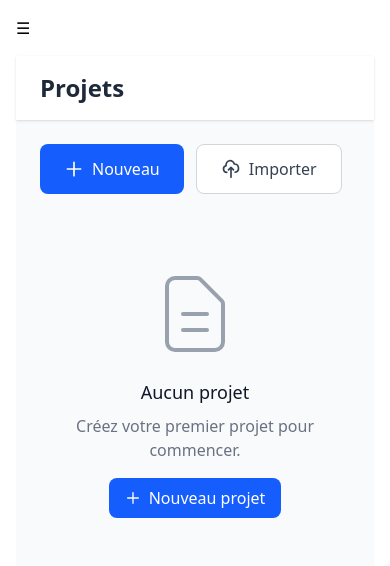
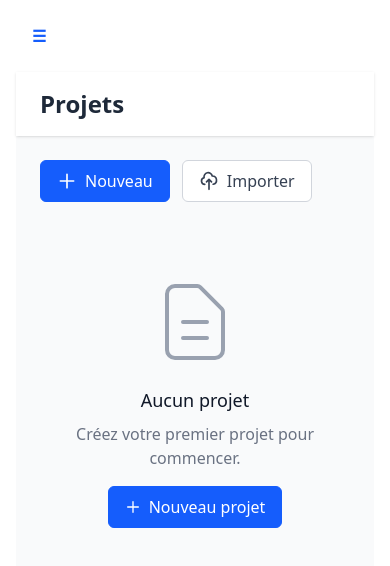
Before and after one commit to jlg-formation/memoire-technique, a React (Vite) app: page /projects in a window 390 px wide. Shown: the top 566 px of the page. Built offline with nearby package versions, Linux system fonts and the light colour scheme.

Commit message:
feat: implement reusable button components and update UI across various pages

```diff
--- a/src/App.tsx
+++ b/src/App.tsx
@@ -9,6 +9,7 @@ import Planning from "./pages/Planning";
 import Memoire from "./pages/Memoire";
 import Notation from "./pages/Notation";
 import Settings from "./pages/Settings";
+import { ButtonLink } from "./components/ui";
 
 function App() {
   const [sidebarOpen, setSidebarOpen] = useState(false);
@@ -24,13 +25,12 @@ function App() {
       )}
       <div className="flex-1">
         <div className="mx-auto max-w-screen-lg p-4">
-          <button
-            type="button"
+          <ButtonLink
             onClick={() => setSidebarOpen(true)}
-            className="mb-4 cursor-pointer md:hidden"
+            className="mb-4 md:hidden"
           >
             ☰
-          </button>
+          </ButtonLink>
           <Routes>
             <Route
               path="/"
--- /dev/null
+++ b/src/components/ui/Button.tsx
@@ -0,0 +1,26 @@
+import React from "react";
+
+interface ButtonProps extends React.ButtonHTMLAttributes<HTMLButtonElement> {
+  children: React.ReactNode;
+}
+
+export function Button({
+  children,
+  className = "",
+  disabled,
+  ...props
+}: ButtonProps) {
+  return (
+    <button
+      className={`rounded-md border border-gray-300 bg-white px-4 py-2 font-medium text-gray-700 transition-colors hover:border-gray-400 hover:bg-gray-50 focus:ring-2 focus:ring-blue-500 focus:ring-offset-2 focus:outline-none ${
+        disabled
+          ? "cursor-not-allowed border-gray-300 bg-gray-100 text-gray-400"
+          : "cursor-pointer"
+      } ${className}`}
+      disabled={disabled}
+      {...props}
+    >
+      {children}
+    </button>
+  );
+}
--- /dev/null
+++ b/src/components/ui/ButtonLink.tsx
@@ -0,0 +1,27 @@
+import React from "react";
+
+interface ButtonLinkProps
+  extends React.ButtonHTMLAttributes<HTMLButtonElement> {
+  children: React.ReactNode;
+}
+
+export function ButtonLink({
+  children,
+  className = "",
+  disabled,
+  ...props
+}: ButtonLinkProps) {
+  return (
+    <button
+      className={`bg-transparent px-4 py-2 font-semibold text-blue-600 transition-colors hover:text-blue-800 hover:underline focus:ring-2 focus:ring-blue-500 focus:ring-offset-2 focus:outline-none ${
+        disabled
+          ? "cursor-not-allowed text-gray-400 hover:no-underline"
+          : "cursor-pointer"
+      } ${className}`}
+      disabled={disabled}
+      {...props}
+    >
+      {children}
+    </button>
+  );
+}
--- /dev/null
+++ b/src/components/ui/ButtonPrimary.tsx
@@ -0,0 +1,27 @@
+import React from "react";
+
+interface ButtonPrimaryProps
+  extends React.ButtonHTMLAttributes<HTMLButtonElement> {
+  children: React.ReactNode;
+}
+
+export function ButtonPrimary({
+  children,
+  className = "",
+  disabled,
+  ...props
+}: ButtonPrimaryProps) {
+  return (
+    <button
+      className={`rounded-md border border-blue-600 bg-blue-600 px-4 py-2 font-medium text-white transition-colors hover:border-blue-700 hover:bg-blue-700 focus:ring-2 focus:ring-blue-500 focus:ring-offset-2 focus:outline-none ${
+        disabled
+          ? "cursor-not-allowed border-gray-400 bg-gray-400 text-gray-200"
+          : "cursor-pointer"
+      } ${className}`}
+      disabled={disabled}
+      {...props}
+    >
+      {children}
+    </button>
+  );
+}
--- /dev/null
+++ b/src/components/ui/index.ts
@@ -0,0 +1,3 @@
+export { ButtonPrimary } from "./ButtonPrimary";
+export { Button } from "./Button";
+export { ButtonLink } from "./ButtonLink";
--- a/src/pages/Memoire.tsx
+++ b/src/pages/Memoire.tsx
@@ -2,6 +2,7 @@ import { useState } from "react";
 import { useProjectStore } from "../store/useProjectStore";
 import { useOpenAIKeyStore } from "../store/useOpenAIKeyStore";
 import { generateMemoire } from "../lib/OpenAI";
+import { ButtonPrimary } from "../components/ui";
 
 function Memoire() {
   const { currentProject, updateCurrentProject } = useProjectStore();
@@ -33,13 +34,13 @@ function Memoire() {
 
   return (
     <div className="space-y-2 p-4">
-      <button
+      <ButtonPrimary
         type="button"
         onClick={handleGenerate}
-        className="cursor-pointer rounded bg-blue-500 px-4 py-2 text-white"
+        disabled={generating}
       >
         Générer mémoire par l&apos;IA
-      </button>
+      </ButtonPrimary>
       {generating && <div>Génération en cours...</div>}
       {currentProject.memoHtml ? (
         <div dangerouslySetInnerHTML={{ __html: currentProject.memoHtml }} />
--- a/src/pages/Missions.tsx
+++ b/src/pages/Missions.tsx
@@ -8,6 +8,7 @@ import type {
   ParticipatingCompany,
   MobilizedPerson,
 } from "../types/project";
+import { ButtonPrimary } from "../components/ui";
 
 function Missions() {
   const { currentProject, updateCurrentProject } = useProjectStore();
@@ -143,13 +144,14 @@ function Missions() {
   return (
     <div className="space-y-4 p-4">
       <h1 className="text-xl font-bold">Missions</h1>
-      <button
+      <ButtonPrimary
         type="button"
         onClick={handleEstimate}
-        className="cursor-pointer rounded bg-green-500 px-4 py-2 text-white"
+        disabled={estimating}
+        className="border-green-600 bg-green-600 hover:bg-green-700"
       >
         Estimer par IA
-      </button>
+      </ButtonPrimary>
       {estimating && <div>Estimation en cours...</div>}
       {missions.map((mission) => (
         <div key={mission} className="space-y-2 border p-2">
--- a/src/pages/ProjectCreate.tsx
+++ b/src/pages/ProjectCreate.tsx
@@ -4,6 +4,7 @@ import { useOpenAIKeyStore } from "../store/useOpenAIKeyStore";
 import { extractPdfText } from "../lib/pdf";
 import { extractDocxText } from "../lib/docx";
 import { extractConsultationInfo } from "../lib/OpenAI";
+import { ButtonPrimary, ButtonLink } from "../components/ui";
 
 interface ProjectCreateProps {
   onClose: () => void;
@@ -84,13 +85,10 @@ function ProjectCreate({ onClose }: ProjectCreateProps) {
     <div className="space-y-6 p-6">
       {/* Header */}
       <div className="flex items-center justify-between border-b pb-4">
-        <h1 className="text-2xl font-semibold text-gray-800">Nouveau projet</h1>
-        <button
-          onClick={onClose}
-          className="cursor-pointer rounded-lg p-2 text-gray-500 hover:bg-gray-100 hover:text-gray-700"
-        >
+        <div className="flex items-center gap-4">
+          <ButtonLink onClick={onClose} className="flex items-center gap-2">
             <svg
-            className="h-6 w-6"
+              className="h-5 w-5"
               fill="none"
               stroke="currentColor"
               viewBox="0 0 24 24"
@@ -99,10 +97,15 @@ function ProjectCreate({ onClose }: ProjectCreateProps) {
                 strokeLinecap="round"
                 strokeLinejoin="round"
                 strokeWidth={2}
-              d="M6 18L18 6M6 6l12 12"
+                d="M15 19l-7-7 7-7"
               />
             </svg>
-        </button>
+            Précédent
+          </ButtonLink>
+          <h1 className="text-2xl font-semibold text-gray-800">
+            Nouveau projet
+          </h1>
+        </div>
       </div>
 
       {/* RC Import Section */}
@@ -220,22 +223,14 @@ function ProjectCreate({ onClose }: ProjectCreateProps) {
           />
         </div>
 
-        <div className="flex gap-3 pt-4">
-          <button
-            type="button"
-            onClick={onClose}
-            disabled={processing}
-            className="flex-1 cursor-pointer rounded-md border border-gray-300 px-4 py-3 text-gray-700 hover:bg-gray-50 disabled:cursor-not-allowed disabled:bg-gray-100 disabled:text-gray-500"
-          >
-            Annuler
-          </button>
-          <button
+        <div className="flex justify-end pt-4">
+          <ButtonPrimary
             type="submit"
             disabled={processing}
-            className="flex-1 cursor-pointer rounded-md bg-blue-600 px-4 py-3 text-white hover:bg-blue-700 disabled:cursor-not-allowed disabled:bg-blue-400"
+            className="px-6 py-3"
           >
             Créer le projet
-          </button>
+          </ButtonPrimary>
         </div>
       </form>
     </div>
--- a/src/pages/Projects.tsx
+++ b/src/pages/Projects.tsx
@@ -8,6 +8,7 @@ import {
 import type { Project } from "../types/project";
 import ProjectCreate from "./ProjectCreate";
 import ProjectImport from "./ProjectImport";
+import { ButtonPrimary, Button, ButtonLink } from "../components/ui";
 
 function Projects() {
   const { projects, currentProject, deleteProject, setProject } =
@@ -48,9 +49,9 @@ function Projects() {
       <div className="p-6">
         {/* Action Buttons */}
         <div className="mb-6 flex flex-wrap gap-3">
-          <button
+          <ButtonPrimary
             onClick={() => setCurrentView("create")}
-            className="flex cursor-pointer items-center gap-2 rounded-lg bg-blue-600 px-6 py-3 text-white transition-colors hover:bg-blue-700"
+            className="flex items-center gap-2"
           >
             <svg
               className="h-5 w-5"
@@ -66,11 +67,11 @@ function Projects() {
               />
             </svg>
             Nouveau
-          </button>
+          </ButtonPrimary>
 
-          <button
+          <Button
             onClick={() => setCurrentView("import")}
-            className="flex cursor-pointer items-center gap-2 rounded-lg border border-gray-300 bg-white px-6 py-3 text-gray-700 transition-colors hover:bg-gray-50"
+            className="flex items-center gap-2"
           >
             <svg
               className="h-5 w-5"
@@ -86,15 +87,15 @@ function Projects() {
               />
             </svg>
             Importer
-          </button>
+          </Button>
 
           {/* Export buttons - visible only when a project is selected */}
           {currentProject && (
             <>
               <div className="mx-3 border-l border-gray-300"></div>
-              <button
+              <Button
                 onClick={() => handleExportJSON(currentProject)}
-                className="flex cursor-pointer items-center gap-2 rounded-lg bg-green-600 px-4 py-3 text-white transition-colors hover:bg-green-700"
+                className="flex items-center gap-2 border-green-600 bg-green-600 text-white hover:bg-green-700"
               >
                 <svg
                   className="h-5 w-5"
@@ -110,10 +111,10 @@ function Projects() {
                   />
                 </svg>
                 Export JSON
-              </button>
-              <button
+              </Button>
+              <Button
                 onClick={() => handleExportZIP(currentProject)}
-                className="flex cursor-pointer items-center gap-2 rounded-lg bg-green-600 px-4 py-3 text-white transition-colors hover:bg-green-700"
+                className="flex items-center gap-2 border-green-600 bg-green-600 text-white hover:bg-green-700"
               >
                 <svg
                   className="h-5 w-5"
@@ -129,7 +130,7 @@ function Projects() {
                   />
                 </svg>
                 Export ZIP
-              </button>
+              </Button>
             </>
           )}
         </div>
@@ -165,9 +166,9 @@ function Projects() {
             <p className="mb-4 text-gray-500">
               Créez votre premier projet pour commencer.
             </p>
-            <button
+            <ButtonPrimary
               onClick={() => setCurrentView("create")}
-              className="inline-flex cursor-pointer items-center gap-2 rounded-lg bg-blue-600 px-4 py-2 text-white hover:bg-blue-700"
+              className="inline-flex items-center gap-2"
             >
               <svg
                 className="h-4 w-4"
@@ -183,7 +184,7 @@ function Projects() {
                 />
               </svg>
               Nouveau projet
-            </button>
+            </ButtonPrimary>
           </div>
         ) : (
           <div className="grid gap-4 md:grid-cols-2 lg:grid-cols-3">
@@ -250,12 +251,12 @@ function Projects() {
                     Créé le{" "}
                     {new Date(project.creationDate).toLocaleDateString("fr-FR")}
                   </div>
-                  <button
+                  <ButtonLink
                     onClick={(e) => {
                       e.stopPropagation();
                       deleteProject(project.id);
                     }}
-                    className="cursor-pointer rounded p-1 text-red-500 hover:bg-red-50"
+                    className="rounded p-1 text-red-500 hover:bg-red-50"
                   >
                     <svg
                       className="h-4 w-4"
@@ -270,7 +271,7 @@ function Projects() {
                         d="M19 7l-.867 12.142A2 2 0 0116.138 21H7.862a2 2 0 01-1.995-1.858L5 7m5 4v6m4-6v6m1-10V4a1 1 0 00-1-1h-4a1 1 0 00-1 1v3M4 7h16"
                       />
                     </svg>
-                  </button>
+                  </ButtonLink>
                 </div>
               </div>
             ))}
```
Also changed, not shown: src/pages/Planning.tsx (+5 -3 lines), src/pages/ProjectImport.tsx (+11 -20 lines), src/pages/Settings.tsx (+6 -9 lines). Lines whose indentation alone changed are shown as unchanged.
